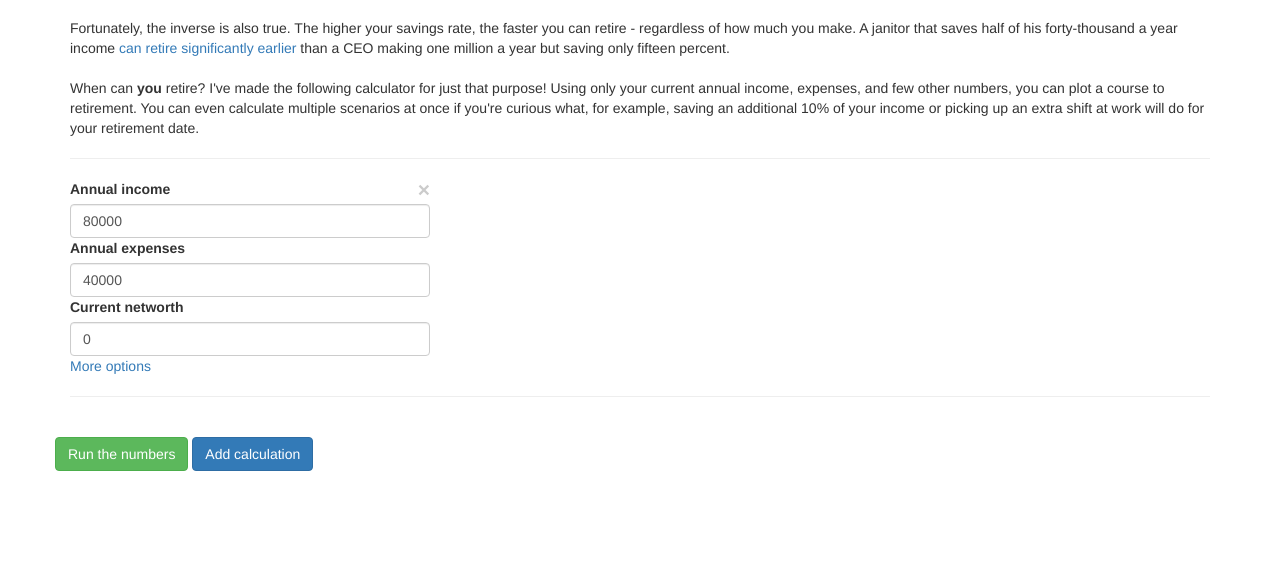
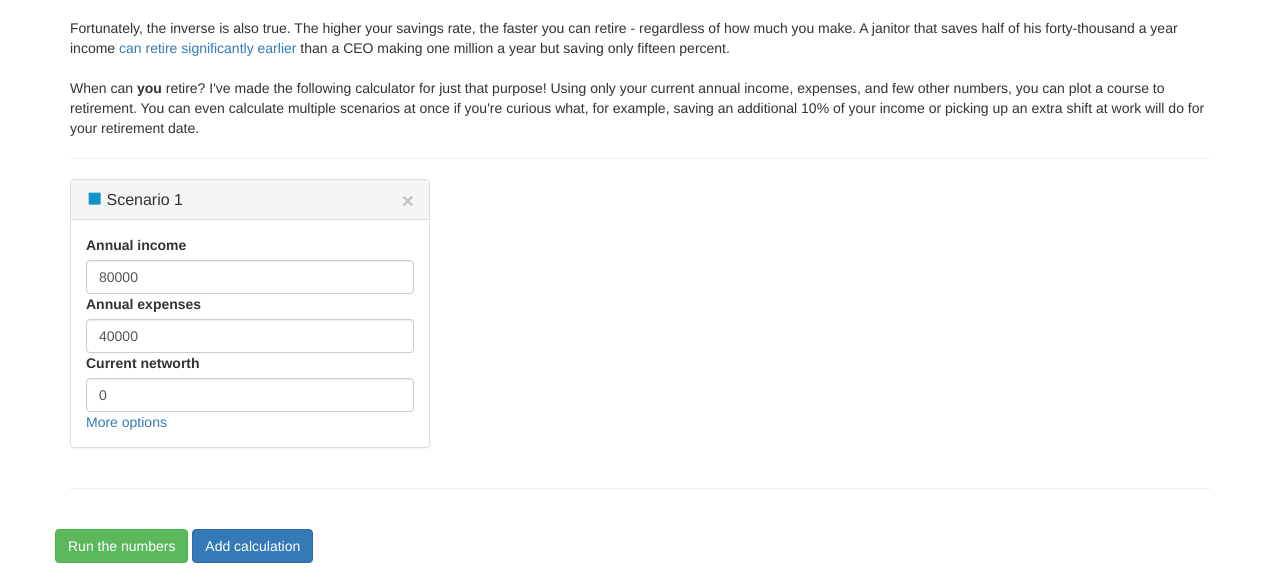
Before and after one commit to brookskindle/FI-By, a Flask app: page / in a window 1280 px wide. Shown: the part 257-840 px from the top of the page. Before the commit the page ends 728 px from the top, so only its background shows below. Run offline with Flask 2, Linux system fonts and the light colour scheme; some libraries are stand-ins or nearby versions.

Commit message:
Place forms in Bootstrap panels for better spacing

```diff
--- a/static/form.js
+++ b/static/form.js
@@ -31,9 +31,13 @@ form.createForm = function() {
     // form's color and name.
     if (input.id.startsWith("color")) {
       input.value = form.randomColor();
+      // Make sure the glyph also receives the color update
+      $(input).closest("form").find("span.color").css("color", input.value);
     }
     else if (input.id.startsWith("name")) {
       input.value = form.increment(input.value);
+      // Make sure the panel-title text correctly gets the new name as well
+      $(input).closest("form").find("span.name").html(input.value);
     }
   }
 
@@ -251,8 +255,8 @@ form.graphAllForms = function() {
   var forms = form.getForms();
   for (i = 0; i < forms.length; i++) {
     var calculation = form.calculationFromForm(forms[i]);
-    var name = forms[i].getElementsByClassName("name")[0].value;
-    var color = forms[i].getElementsByClassName("color")[0].value;
+    var name = $(forms[i]).find("input.name").val();
+    var color = $(forms[i]).find("input.color").val();
     form.graphCalculation(calculation, name, color);
   }
 };
@@ -293,8 +297,8 @@ form.resultFromForm = function(theform) {
   var roi = result.getElementsByClassName("roi")[0];
   var years = result.getElementsByClassName("years")[0];
 
-  name.innerHTML = theform.getElementsByClassName("name")[0].value;
-  color.style.color = theform.getElementsByClassName("color")[0].value;
+  name.innerHTML = $(theform).find("input.name").val();
+  color.style.color = $(theform).find("input.color").val();
   expenses.innerHTML = calculation.expenses.toLocaleString();
   swr.innerHTML = calculation.swr;
   nestegg.innerHTML = calculation.nestegg().toLocaleString();
--- a/templates/macros.html
+++ b/templates/macros.html
@@ -3,12 +3,21 @@
 {# Render a form template used for calculating financial independence #}
 {% macro form_template() %}
 <form id="form0" class="hidden form-horizontal col-sm-4">
-  <label for="income0">Annual income</label>
-  <button type="button" class="close" aria-label="Close"
-    onclick="this.parentElement.parentElement.removeChild(this.parentElement);"
-  >
+  <div class="panel panel-default">
+    <div class="panel-heading">
+      <h3 class="panel-title">
+        <span class="glyphicon glyphicon-stop color" onclick="$(this).closest('form').find('input.color').click();"></span>
+        <input id="color0" value="#00aaff" class="hidden form-control color" type="color" oninput="$(this).closest('form').find('span.color').css('color', this.value)"></input>
+        <span class="name" contenteditable="true"
+          oninput="$(this).closest('form').find('input.name').val(this.textContent);">Scenario 1</span>
+        <input id="name0" value="Scenario 0" class="hidden form-control name"></input>
+        <button type="button" class="close" aria-label="Close" onclick="$(this).closest('form').remove();">
           <span aria-hidden="true">&times;</span>
         </button>
+      </h3>
+    </div> <!-- panel-heading -->
+    <div class="panel-body">
+      <label for="income0">Annual income</label>
       <input id="income0" type="number" class="form-control income" value="80000"></input>
       <label for="expenses0">Annual expenses</label>
       <input id="expenses0" type="number" class="form-control expenses" value="40000"></input>
@@ -21,11 +30,9 @@
         <input id="roi0" value="5" type="number" class="form-control roi"></input>
         <label>Annual withdrawal rate (%)</label>
         <input id="swr0" value="4" type="number" class="form-control swr"></input>
-    <label>Name</label>
-    <input id="name0" value="Scenario 0" class="form-control name"></input>
-    <label>Color</label>
-    <input id="color0" value="#00aaff" class="form-control color" type="color"></input>
       </div>
+    </div> <!-- panel-body -->
+  </div>  <!-- panel -->
 </form>
 {% endmacro %}
 
```
Lines whose indentation alone changed are shown as unchanged.
